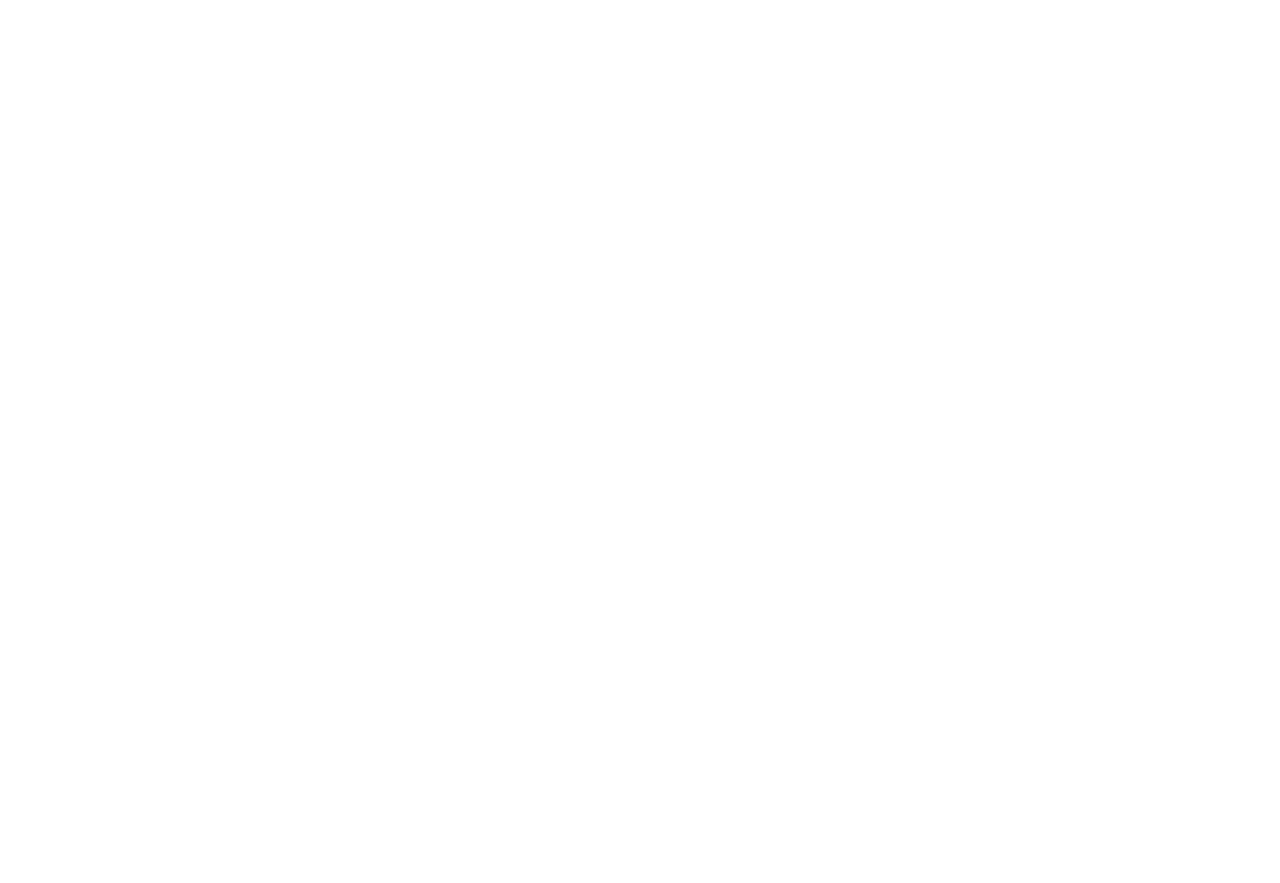
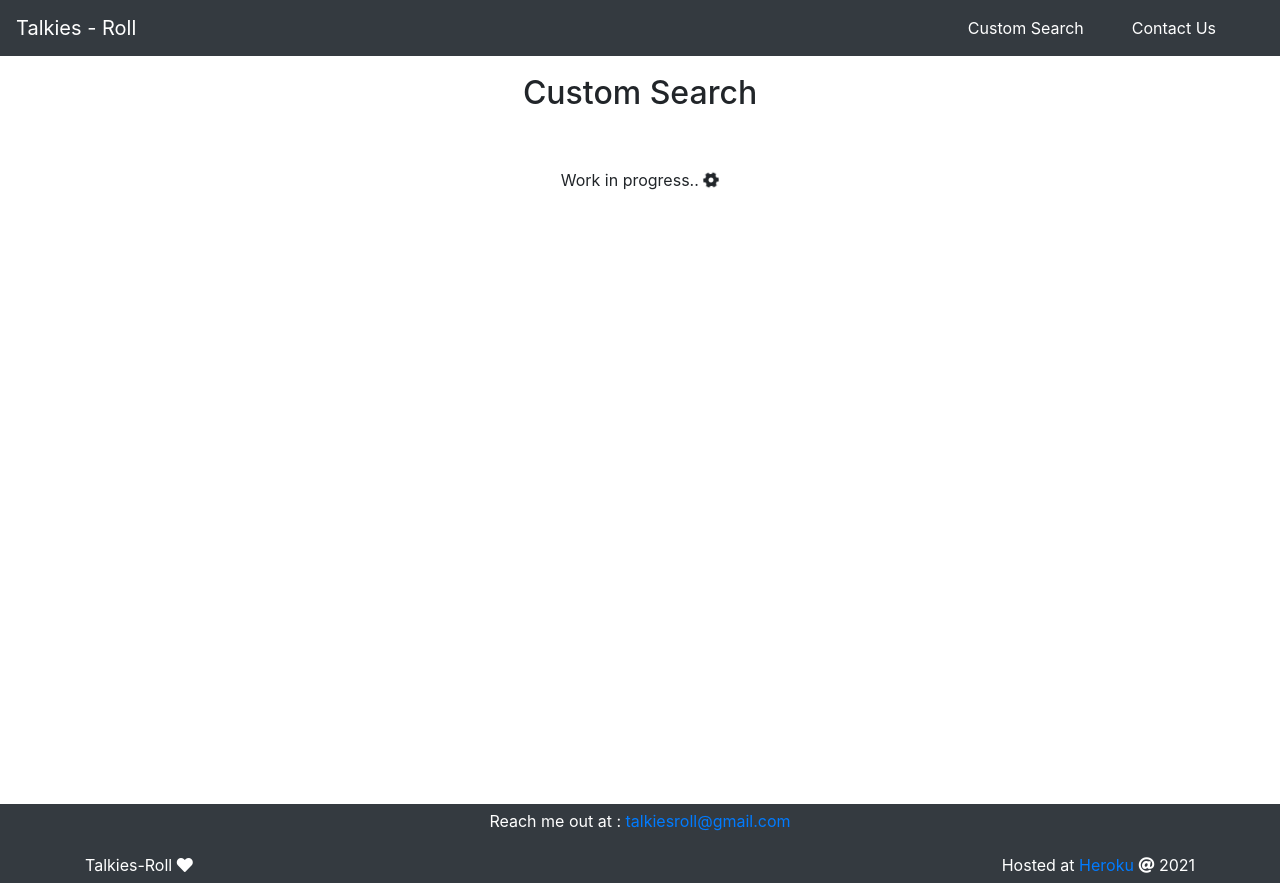
Before and after one commit to AyushVardhan/ott-registration, a React (Create React App) app: page /custom-search in a window 1280 px wide. Before the commit the page ends 800 px from the top, so only its background shows below. Built offline with nearby package versions, Linux system fonts and the light colour scheme.

Commit message:
Ayush | add footer and custom-search page with in-page navigation to contact-us

```diff
--- a/package.json
+++ b/package.json
@@ -14,6 +14,7 @@
     "react-router": "^5.2.0",
     "react-router-dom": "^5.2.0",
     "react-scripts": "4.0.1",
+    "react-scroll": "^1.8.1",
     "web-vitals": "^0.2.4"
   },
   "scripts": {
--- /dev/null
+++ b/src/Components/CustomSearch.js
@@ -0,0 +1,22 @@
+import Footer from "./Footer";
+import NavBar from "./NavBar";
+import {Container, Row} from "react-bootstrap";
+
+const CustomSearch = () => {
+    return(
+        <>
+            <NavBar/>
+            <Container id="as" fluid='md' style={{height: '100vh'}}>
+                <Row className="justify-content-center mt-1 mr-1 ml-1" style={{paddingTop: "70px"}}><h2>Custom Search</h2></Row>
+                <Row className="justify-content-center mt-5">
+                    <p>
+                    Work in progress..  <i class="fa fa-cog fa-spin fa-1x"></i>
+                    </p>
+                </Row>
+            </Container>
+            <Footer/>
+        </>
+    );
+};
+
+export default CustomSearch;
--- /dev/null
+++ b/src/Components/Footer.js
@@ -0,0 +1,25 @@
+import { Container, Row, Col } from "react-bootstrap";
+
+const Footer = () => {
+    return (
+        <>
+            <div id="section1" sticky="bottom" className="bg-dark" variant="dark" style={{paddingBottom: "50"}}>
+                <Container style={{color: "white"}}>
+                    <Row className="justify-content-center mb-1" style={{paddingTop: "5px"}}>
+                        <p>Reach me out at : <a href="mailto:talkiesroll@gmail.com">talkiesroll@gmail.com</a></p>
+                    </Row>
+                    <Row style={{paddingBottom: "2px"}}>
+                        <Col>
+                            Talkies-Roll <i class="fas fa-heart"></i>
+                        </Col>
+                        <Col className="text-right mb-1">
+                            Hosted at <a href="https://www.heroku.com"> Heroku </a> <i class="fas fa-at"></i> {new Date().getFullYear()}
+                        </Col>
+                    </Row>
+                </Container>
+            </div>
+        </>
+    );
+}
+
+export default Footer;
--- a/src/Components/Home.js
+++ b/src/Components/Home.js
@@ -6,6 +6,7 @@ import Loader from "./Loader";
 import NavBar from "./NavBar";
 import About from "./About";
 import ReactGA from "react-ga";
+import Footer from './Footer';
 
 const GetBody = (props) => {
     if (props.showLoader) {
@@ -68,11 +69,18 @@ function Home(props) {
     return (
         <>
             <NavBar/>
-            <Container fluid='md' className='mb-5'>
+            <Container fluid='md'>
                 <About/>
+            </Container>
+
+            <Container>
                 <Row className="justify-content-center mr-1 ml-1"><h2>Latest Releases (past 7 days)</h2></Row>
+            </Container>
+
+            <Container fluid='md' className="mb-3" style={{height: '100vh', overflowY: 'scroll'}}>
                 {<GetBody showLoader={showLoader} dataRecvd={dataRecvd} mediaList={mediaList} />}
             </Container>
+            <Footer/>
         </>
     );
 }
--- a/src/Components/NavBar.js
+++ b/src/Components/NavBar.js
@@ -1,4 +1,5 @@
 import { Navbar } from "react-bootstrap";
+import { Link } from 'react-scroll';
 
 const NavBar = () => {
     return (
@@ -11,7 +12,7 @@ const NavBar = () => {
                         <a href="/custom-search" style={{color: "white"}}>Custom Search</a>
                     </Navbar.Text>
                     <Navbar.Text className="mr-5">
-                        <a href="/" style={{color: "white"}}>Contact Us</a>
+                        <Link to="section1" spy={true} smooth={true} duration={1000} style={{color: "white", cursor: "pointer"}}>Contact Us</Link>
                     </Navbar.Text>
                 </Navbar.Collapse>
             </Navbar>
--- a/src/index.js
+++ b/src/index.js
@@ -7,12 +7,14 @@ import 'bootstrap/dist/css/bootstrap.min.css';
 import Home from './Components/Home';
 import { Switch, Route } from 'react-router'
 import { BrowserRouter } from "react-router-dom";
+import CustomSearch from './Components/CustomSearch';
 
 ReactDOM.render((
        <BrowserRouter>
          <Switch>
             <Route exact path="/" component={Home} />
             <Route path="/register" component={Register} />
+            <Route path="/custom-search" component={CustomSearch} />
          </Switch>
        </BrowserRouter>),
   document.getElementById('root')
```
Also changed, not shown: 1 other file (tests, documents, lock files or other folders).
